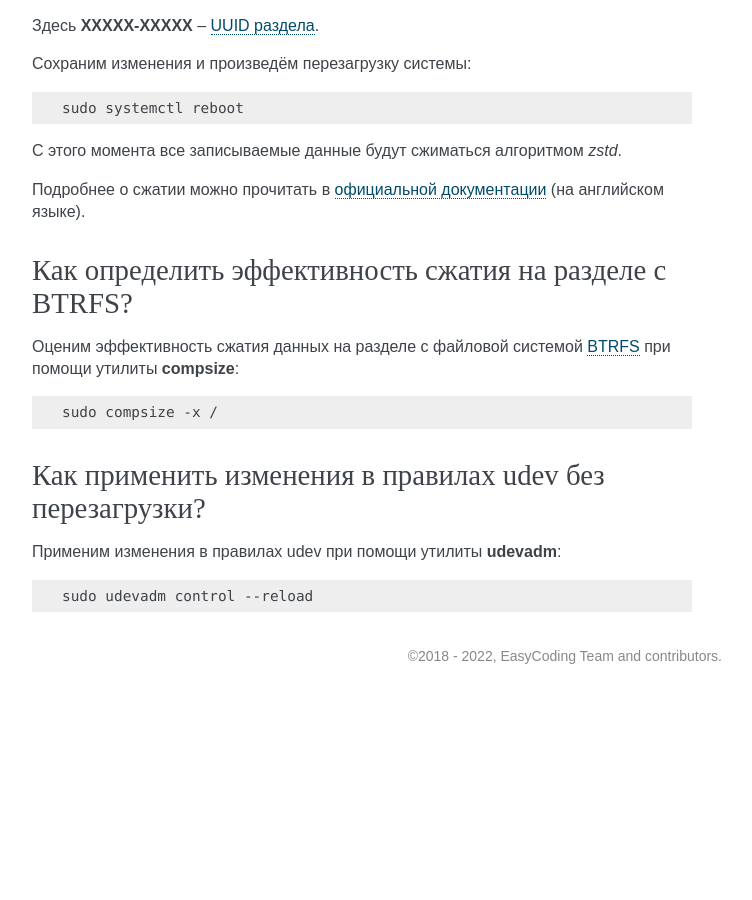
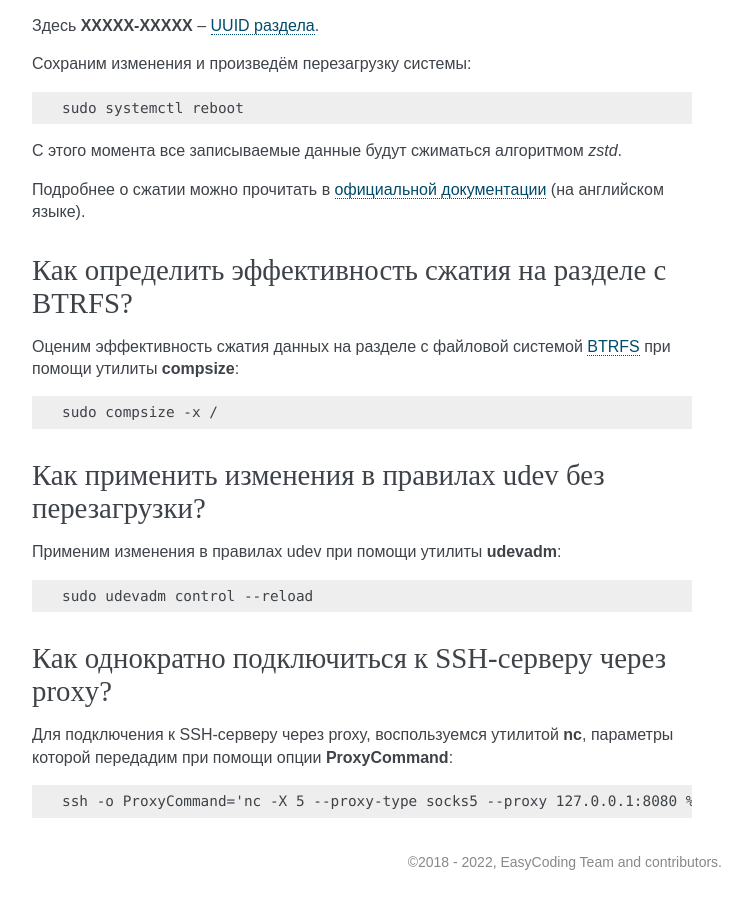
Before and after one commit to RussianFedora/FAQ, a Sphinx documentation site: the page built from source/administration.rst, in a window 1280 px wide and 900 px high, scrolled down 33827 px. Shown: the whole window, without its empty margins (388-1140 px from the left). Built offline with Sphinx 7.4.7, drawn with Linux system fonts in a browser that asks for light colours; comment, search, counter and statistics services are not loaded; before the commit the page ends 34521 px from its top, so only the background shows below that; some of the changed text lies outside the part shown.

Commit message:
Added a new ssh-proxy question.

```diff
--- a/source/administration.rst
+++ b/source/administration.rst
@@ -1922,3 +1922,15 @@ Coredump -- это дамп закрытой памяти процесса, со
 .. code-block:: text
 
     sudo udevadm control --reload
+
+.. index:: ssh, proxy, nc, socks
+.. _ssh-proxy:
+
+Как однократно подключиться к SSH-серверу через proxy?
+==========================================================
+
+Для подключения к SSH-серверу через proxy, воспользуемся утилитой **nc**, параметры которой передадим при помощи опции **ProxyCommand**:
+
+.. code-block:: text
+
+    ssh -o ProxyCommand='nc -X 5 --proxy-type socks5 --proxy 127.0.0.1:8080 %h %p' user@example.org
```
